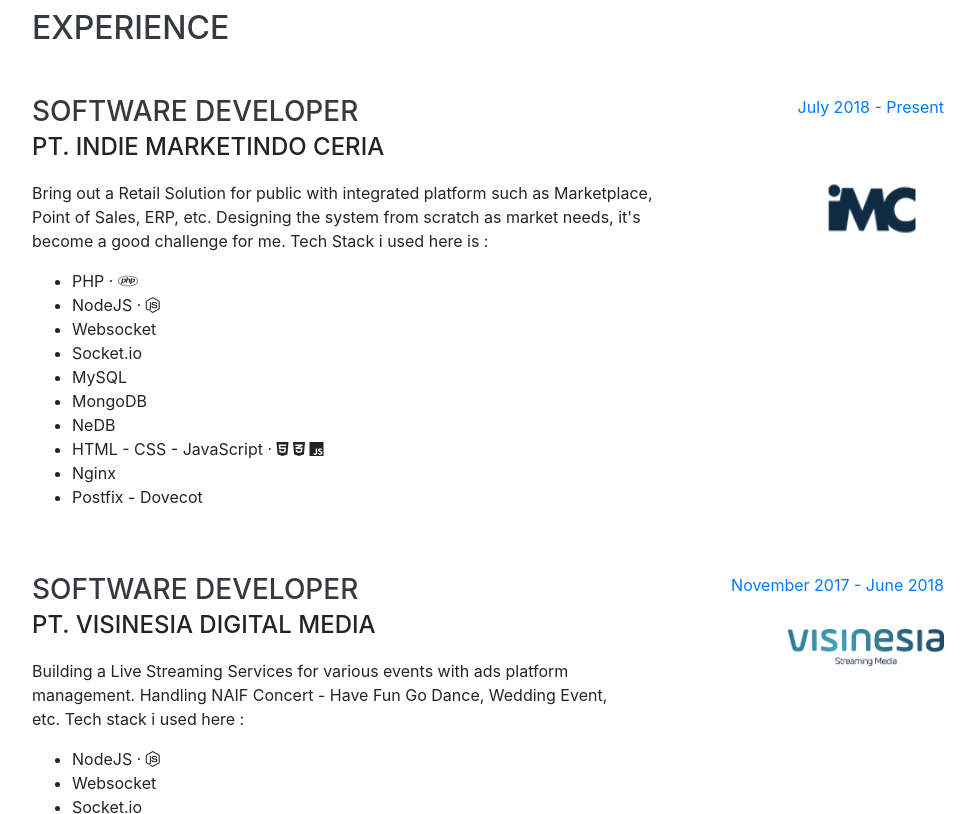
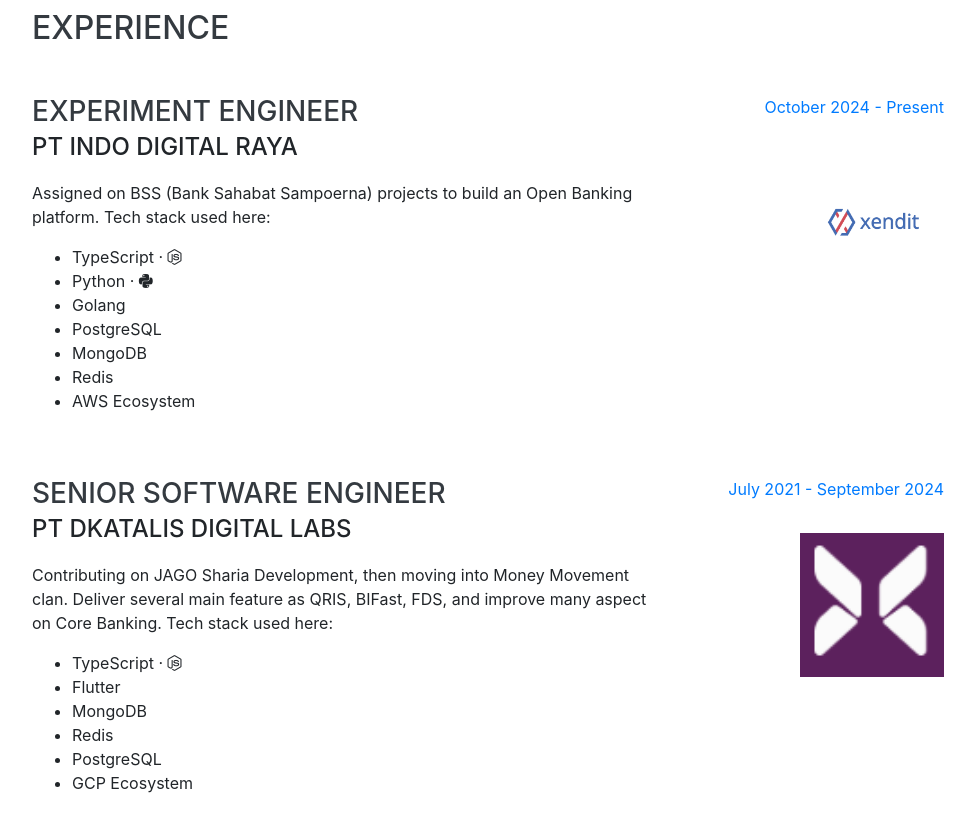
Before and after one commit to ariemeow/ariemeow.github.io, a website with bundled scripts: page index.html in a window 1280 px wide. Shown: the part 840-1654 px from the top of the page, without its empty margins (288-1263 px from the left). Built offline with nearby package versions, Linux system fonts and the light colour scheme; a web font is replaced by a local one.

Commit message:
update experience

```diff
--- a/index.html
+++ b/index.html
@@ -100,7 +100,50 @@
 
         <div class="resume-item d-flex flex-column flex-md-row justify-content-between mb-5">
           <div class="resume-content">
-            <h3 class="mb-0">Software Developer</h3>
+            <h3 class="mb-0">Experiment Engineer</h3>
+            <div class="subheading mb-3">PT Indo Digital Raya</div>
+            <p>Assigned on BSS (Bank Sahabat Sampoerna) projects to build an Open Banking platform. Tech stack used here:</p>
+            <ul>
+              <li>TypeScript · <i class="fab fa-node-js"></i></li>
+              <li>Python · <i class="fab fa-python"></i></li>
+              <li>Golang</li>
+              <li>PostgreSQL</li>
+              <li>MongoDB</li>
+              <li>Redis</li>
+              <li>AWS Ecosystem</li>
+            </ul>
+          </div>
+          <div class="resume-date text-md-right">
+            <span class="text-primary">October 2024 - Present</span>
+            <br />
+            <img src="img/xendit.png" class="company-logo" alt="PT Indo Digital Raya (Xendit)" />
+          </div>
+        </div>
+
+        <div class="resume-item d-flex flex-column flex-md-row justify-content-between mb-5">
+          <div class="resume-content">
+            <h3 class="mb-0">Senior Software Engineer</h3>
+            <div class="subheading mb-3">PT Dkatalis Digital Labs</div>
+            <p>Contributing on JAGO Sharia Development, then moving into Money Movement clan. Deliver several main feature as QRIS, BIFast, FDS, and improve many aspect on Core Banking. Tech stack used here:</p>
+            <ul>
+              <li>TypeScript · <i class="fab fa-node-js"></i></li>
+              <li>Flutter</li>
+              <li>MongoDB</li>
+              <li>Redis</li>
+              <li>PostgreSQL</li>
+              <li>GCP Ecosystem</li>
+            </ul>
+          </div>
+          <div class="resume-date text-md-right">
+            <span class="text-primary">July 2021 - September 2024</span>
+            <br />
+            <img src="img/dkatalis.png" class="company-logo" alt="PT Dkatalis Digital Labs" />
+          </div>
+        </div>
+
+        <div class="resume-item d-flex flex-column flex-md-row justify-content-between mb-5">
+          <div class="resume-content">
+            <h3 class="mb-0">Technical Lead</h3>
             <div class="subheading mb-3">PT. Indie Marketindo Ceria</div>
             <p>Bring out a Retail Solution for public with integrated platform such as Marketplace, Point of Sales, ERP, etc. Designing the system from scratch as market needs, it's become a good challenge for me. Tech Stack i used here is :</p>
             <ul>
@@ -117,7 +160,7 @@
             </ul>
           </div>
           <div class="resume-date text-md-right">
-            <span class="text-primary">July 2018 - Present</span>
+            <span class="text-primary">July 2018 - July 2021</span>
             <br />
             <img src="img/imceria.png" class="company-logo" alt="PT. Indie Marketindo Ceria" />
           </div>
```
Also changed, not shown: img/dkatalis.png (added), img/xendit.png (added).
